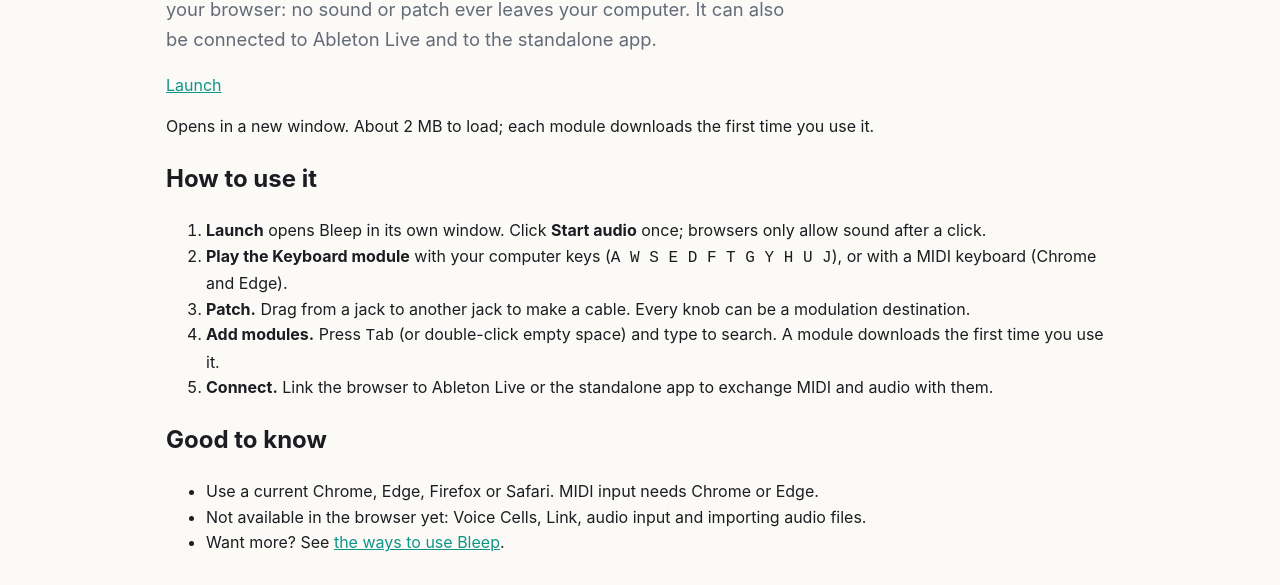
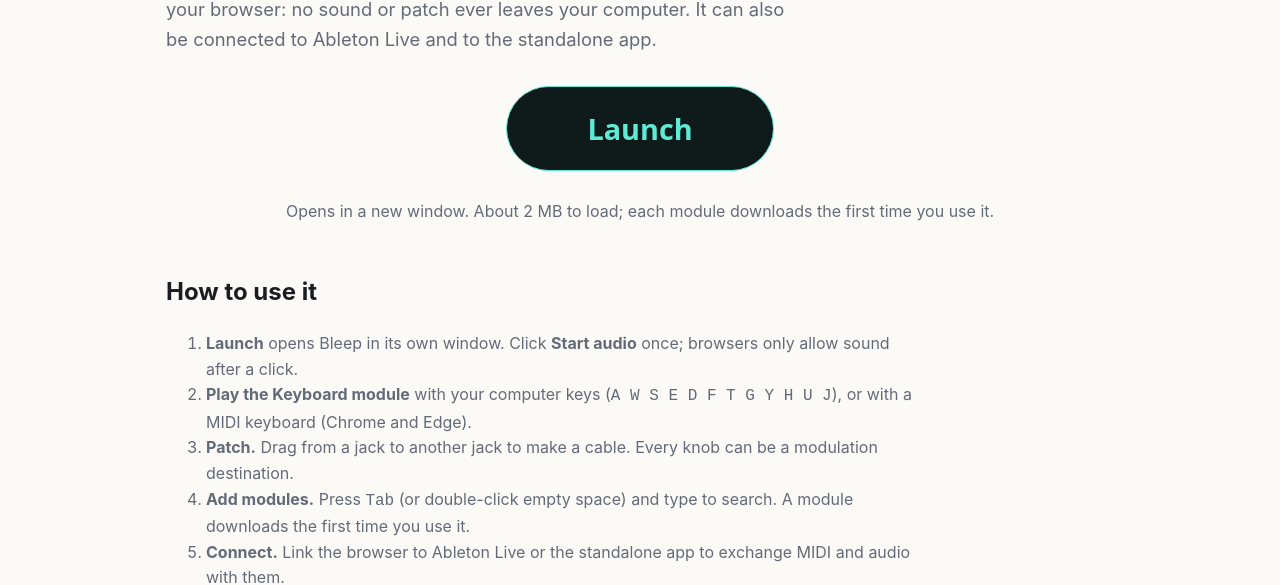
Before and after one commit to jnehring/beautiful-bleep, a Next.js app in the folder website/app/: page /board in a window 1280 px wide. Shown: the part 215-800 px from the top of the page. Built offline with nearby package versions, Linux system fonts and the light colour scheme; no server answers.

Commit message:
Website: Play styles, home page and overview wording
Includes earlier uncommitted changes in these files.

Co-Authored-By: Claude Sonnet 5.5 <noreply@anthropic.com>

```diff
--- a/website/app/src/app/globals.css
+++ b/website/app/src/app/globals.css
@@ -44,17 +44,14 @@ article table { border-collapse: collapse; display: block; overflow-x: auto; fon
 article th, article td { border: 1px solid var(--line); padding: 5px 8px; text-align: left; vertical-align: top; }
 @media (max-width: 720px) { .docs { grid-template-columns: 1fr; } }
 
-/* Bleep Board (the board running in the browser) */
-.board-frame { margin: 16px 0; border: 1px solid var(--border, #2a2f3a); border-radius: 10px; overflow: hidden; background: #121418; }
-.board-frame iframe { display: block; width: 100%; height: min(78vh, 760px); min-height: 420px; border: 0; }
-.board-help { color: var(--muted); font-size: 0.95rem; max-width: 760px; }
-.board-frame { position: relative; }
-.board-placeholder { display: flex; flex-direction: column; align-items: center; justify-content: center; gap: 12px;
-  min-height: 420px; height: min(78vh, 760px); padding: 24px; text-align: center; color: var(--muted); }
-.board-start { padding: 12px 22px; border-radius: 999px; border: 1px solid #5eead4; background: #0f1a1a; color: #5eead4;
-  font: 600 1rem system-ui; cursor: pointer; }
-.board-start:hover { background: #12302f; }
-.board-loading { position: absolute; inset: 0; }
+/* Play (launches the board running in the browser) */
+.play-launch { display: flex; flex-direction: column; align-items: center; gap: 12px; margin: 32px 0; text-align: center; color: var(--muted); }
+.play-button { padding: 22px 80px; border-radius: 999px; border: 1px solid #5eead4; background: #0f1a1a; color: #5eead4;
+  font: 700 1.8rem system-ui; text-decoration: none; }
+.play-button:hover { background: #12302f; }
+.play-button[aria-disabled="true"] { opacity: 0.4; cursor: not-allowed; }
+.play-steps { color: var(--muted); max-width: 760px; line-height: 1.6; }
+.play-steps strong { color: inherit; }
 
 /* Accounts */
 header.site nav.account { margin-left: auto; align-items: center; }
@@ -97,4 +94,19 @@ button.linklike { background: none; border: 0; padding: 0; font: inherit; color:
 .store-bar [role="group"] { display: flex; gap: 6px; flex-wrap: wrap; }
 .admin button[aria-pressed="true"] { background: var(--accent); color: var(--bg); border-color: var(--accent); font-weight: 600; }
 .admin button[disabled] { opacity: .5; cursor: default; }
+.tiles { list-style: none; padding: 0; margin: 16px 0; display: grid; gap: 16px; grid-template-columns: repeat(auto-fill, minmax(220px, 1fr)); }
+.tile { display: flex; flex-direction: column; height: 100%; color: var(--fg); text-decoration: none; background: var(--card); border: 1px solid var(--line); border-radius: 12px; overflow: hidden; }
+.tile:hover, .tile:focus-visible { border-color: var(--accent); }
+.tile-body { display: flex; flex-direction: column; gap: 6px; padding: 12px 14px 14px; flex: 1; }
+.tile-summary { color: var(--muted); font-size: .9rem; display: -webkit-box; -webkit-line-clamp: 3; -webkit-box-orient: vertical; overflow: hidden; }
+.tile-tags { display: flex; gap: 6px; flex-wrap: wrap; }
+.tag { font-size: .72rem; letter-spacing: .03em; text-transform: uppercase; padding: 2px 8px; border-radius: 99px; border: 1px solid var(--line); color: var(--muted); }
+.store-image { display: block; aspect-ratio: 4 / 3; background: var(--bg); border-bottom: 1px solid var(--line); }
+.store-image img, .store-image .placeholder { width: 100%; height: 100%; display: flex; align-items: center; justify-content: center; }
+.store-image img { object-fit: contain; }
+.store-image .placeholder { font-size: 3rem; color: var(--bg); background: var(--muted); }
+.store-image .placeholder-plugin { background: #7dd3fc; } .store-image .placeholder-module { background: #5eead4; } .store-image .placeholder-preset { background: #f0abfc; }
+.store-image.large { width: min(100%, 320px); flex: none; border: 1px solid var(--line); border-radius: 12px; overflow: hidden; }
+.detail-head { display: flex; gap: 24px; flex-wrap: wrap; align-items: flex-start; margin: 12px 0 24px; }
+.detail-head > div:last-child { flex: 1 1 280px; }
 .pager { display: flex; gap: 16px; align-items: center; justify-content: center; margin: 16px 0; }
```
Also changed, not shown: website/app/src/app/page.tsx (+22 -5 lines), 1 other file (tests, documents, lock files or other folders).
